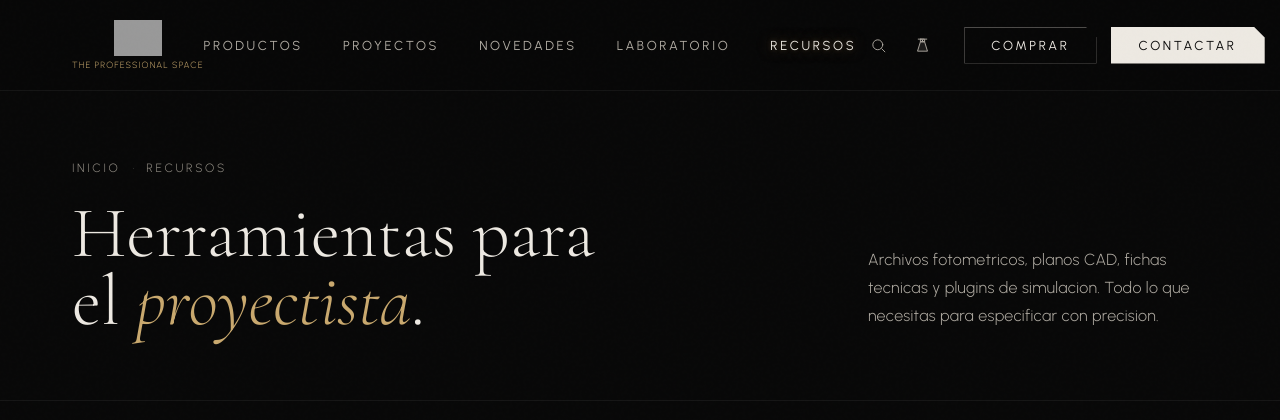
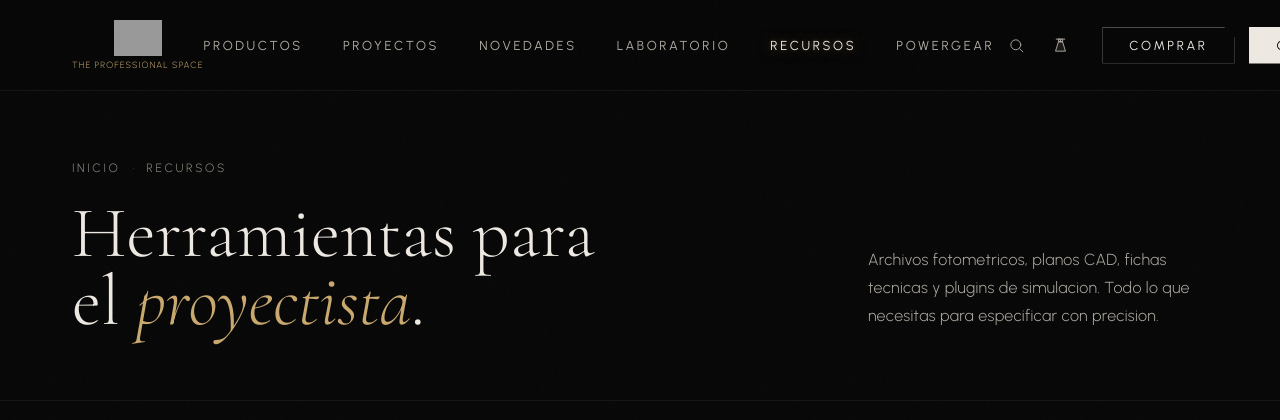
Before and after one commit to germanrvera/wlg-backend, a Django app: page /recursos in a window 1280 px wide. Shown: the top 420 px of the page. Run offline with Django 5.2, Linux system fonts and the light colour scheme; some libraries are stand-ins or nearby versions; grey boxes are pictures that could not be loaded.

Commit message:
fix: add Powergear to desktop nav in all templates
Was only present in home.html. Added after Recursos link across all
10 templates so desktop nav is consistent with mobile menu.

Co-Authored-By: Claude Sonnet 4.6 <noreply@anthropic.com>

```diff
--- a/templates/contactar.html
+++ b/templates/contactar.html
@@ -380,6 +380,7 @@ a.skip-link:focus{top:8px;}
     <a href="/novedades" onmouseenter="closeMega()">Novedades</a>
     <a href="/experiencia" onmouseenter="closeMega()">Laboratorio</a>
     <a href="/recursos" onmouseenter="closeMega()">Recursos</a>
+    <a href="#" onmouseenter="closeMega()" onclick="return false;">Powergear</a>
   </div>
   <button class="nav-hamburger" id="navHamburger" aria-label="Abrir menú" aria-expanded="false" onclick="toggleMobileMenu()"><span></span><span></span><span></span></button>
   <div class="nav-right">
--- a/templates/experiencia.html
+++ b/templates/experiencia.html
@@ -595,6 +595,7 @@ footer{position:fixed;bottom:0;left:0;right:0;z-index:200;padding:40px 72px;disp
     <a href="/novedades" onmouseenter="closeMega()">Novedades</a>
     <a href="/experiencia" class="active" onmouseenter="closeMega()">Laboratorio</a>
     <a href="/recursos" onmouseenter="closeMega()">Recursos</a>
+    <a href="#" onmouseenter="closeMega()" onclick="return false;">Powergear</a>
   </div>
   <button class="nav-hamburger" id="navHamburger" aria-label="Abrir menú" aria-expanded="false" onclick="toggleMobileMenu()"><span></span><span></span><span></span></button>
   <div class="nav-right">
--- a/templates/familia.html
+++ b/templates/familia.html
@@ -179,6 +179,7 @@ a.skip-link:focus{top:8px;}
     <a href="/novedades" onmouseenter="closeMega()">Novedades</a>
     <a href="/experiencia" onmouseenter="closeMega()">Laboratorio</a>
     <a href="/recursos" onmouseenter="closeMega()">Recursos</a>
+    <a href="#" onmouseenter="closeMega()" onclick="return false;">Powergear</a>
   </div>
   <button class="nav-hamburger" id="navHamburger" onclick="toggleMobileMenu()">
     <span></span><span></span><span></span>
--- a/templates/familias.html
+++ b/templates/familias.html
@@ -688,6 +688,7 @@ function removeChip(key,val,btn){
     <a href="/novedades" onmouseenter="closeMega()">Novedades</a>
     <a href="/experiencia" onmouseenter="closeMega()">Laboratorio</a>
     <a href="/recursos" onmouseenter="closeMega()">Recursos</a>
+    <a href="#" onmouseenter="closeMega()" onclick="return false;">Powergear</a>
 
   </div>
   <button class="nav-hamburger" id="navHamburger" aria-label="Abrir menú" aria-expanded="false" onclick="toggleMobileMenu()"><span></span><span></span><span></span></button>
--- a/templates/historia.html
+++ b/templates/historia.html
@@ -282,6 +282,7 @@ a.skip-link:focus{top:8px;}
     <a href="/novedades" onmouseenter="closeMega()">Novedades</a>
     <a href="/experiencia" onmouseenter="closeMega()">Laboratorio</a>
     <a href="/recursos" onmouseenter="closeMega()">Recursos</a>
+    <a href="#" onmouseenter="closeMega()" onclick="return false;">Powergear</a>
   </div>
   <button class="nav-hamburger" onclick="openMobileMenu()" aria-label="Menú"><span></span><span></span><span></span></button>
   <div class="nav-right">
--- a/templates/novedades.html
+++ b/templates/novedades.html
@@ -314,6 +314,7 @@ a.skip-link:focus{top:8px;}
     <a href="/novedades" class="active" onmouseenter="closeMega()">Novedades</a>
     <a href="/experiencia" onmouseenter="closeMega()">Laboratorio</a>
     <a href="/recursos" onmouseenter="closeMega()">Recursos</a>
+    <a href="#" onmouseenter="closeMega()" onclick="return false;">Powergear</a>
   </div>
   <button class="nav-hamburger" onclick="openMobileMenu()" aria-label="Menú"><span></span><span></span><span></span></button>
   <div class="nav-right">
--- a/templates/proyecto.html
+++ b/templates/proyecto.html
@@ -289,6 +289,7 @@ a.skip-link:focus{top:8px;}
     <a href="/novedades" onmouseenter="closeMega()">Novedades</a>
     <a href="/experiencia" onmouseenter="closeMega()">Laboratorio</a>
     <a href="/recursos" onmouseenter="closeMega()">Recursos</a>
+    <a href="#" onmouseenter="closeMega()" onclick="return false;">Powergear</a>
 
   </div>
   <div class="nav-right">
--- a/templates/proyectos.html
+++ b/templates/proyectos.html
@@ -359,6 +359,7 @@ a.skip-link:focus{top:8px;}
     <a href="/novedades" onmouseenter="closeMega()">Novedades</a>
     <a href="/experiencia" onmouseenter="closeMega()">Laboratorio</a>
     <a href="/recursos" onmouseenter="closeMega()">Recursos</a>
+    <a href="#" onmouseenter="closeMega()" onclick="return false;">Powergear</a>
 
   </div>
   <button class="nav-hamburger" id="navHamburger" aria-label="Abrir menú" aria-expanded="false" onclick="toggleMobileMenu()"><span></span><span></span><span></span></button>
--- a/templates/recursos.html
+++ b/templates/recursos.html
@@ -364,6 +364,7 @@ a.skip-link:focus{top:8px;}
     <a href="/novedades" onmouseenter="closeMega()">Novedades</a>
     <a href="/experiencia" onmouseenter="closeMega()">Laboratorio</a>
     <a href="/recursos" class="active" onmouseenter="closeMega()">Recursos</a>
+    <a href="#" onmouseenter="closeMega()" onclick="return false;">Powergear</a>
   </div>
   <button class="nav-hamburger" id="navHamburger" aria-label="Abrir menú" aria-expanded="false" onclick="toggleMobileMenu()"><span></span><span></span><span></span></button>
   <div class="nav-right">
```
